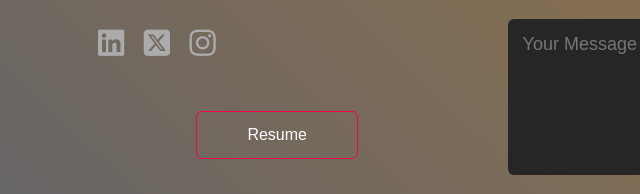
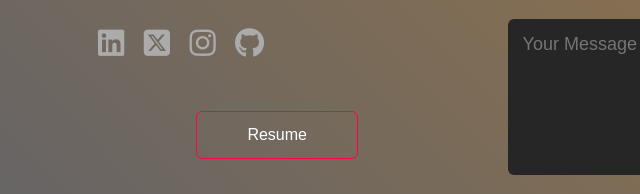
Before and after one commit to d19rsabhah/Portfolio, a plain HTML site: page index.html in a window 1280 px wide. Shown: the part 3912-4106 px from the top of the page, 30-670 px from the left. Drawn offline with Linux system fonts and the light colour scheme.

Commit message:
github account added

```diff
--- a/index.html
+++ b/index.html
@@ -230,6 +230,7 @@
                     <a href="https://www.linkedin.com/in/rishav-das-570378210/"><i class="fa-brands fa-linkedin"></i></a>
                     <a href="https://x.com/27_rsabhah?t=Ci0_ejdA2wLNRHswVxdCOQ&s=09"><i class="fa-brands fa-square-x-twitter"></i></a>
                     <a href="https://www.instagram.com/das.rsabh?utm_source=qr"><i class="fa-brands fa-instagram"></i></a>
+                    <a href="https://github.com/d19rsabhah"><i class="fa-brands fa-github"></i></i></a>
                 </div>
                 <a href="images/resume.pdf" download class="btn">Resume</a>
             </div>
```
